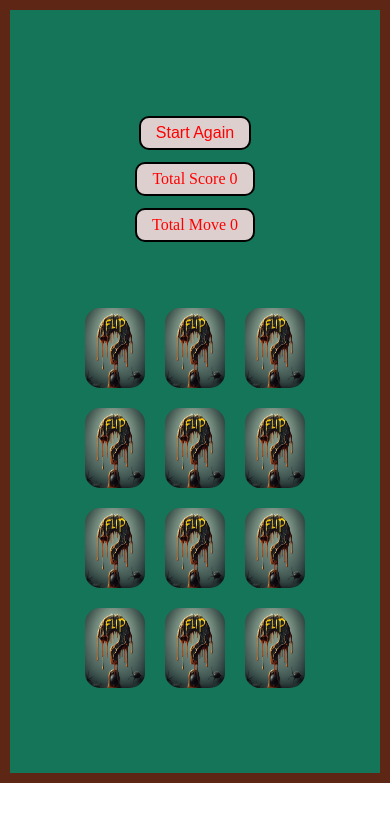
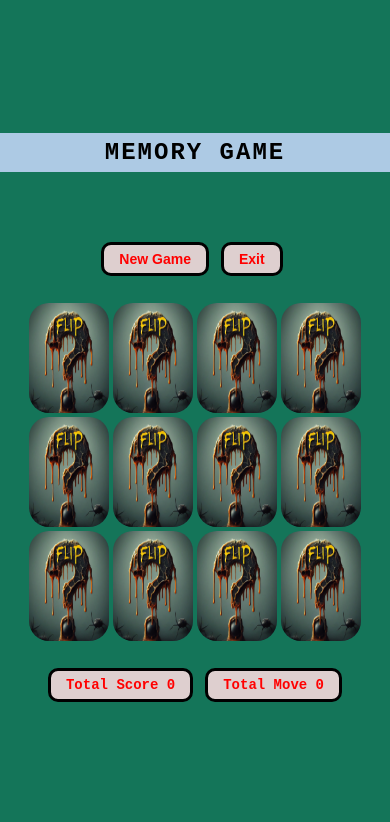
Before and after one commit to praveen01-chandra/GamePortHub, a plain HTML site: page AllGames/index.html in a window 390 px wide. Drawn offline with Linux system fonts and the light colour scheme.

Commit message:
responsiveness

```diff
--- a/index.html
+++ b/AllGames/index.html
@@ -10,20 +10,18 @@
 
 <body>
 
-        <!-- <div class="popup">
-                <div class="createpopup">
-                        <p>Start The Game</p>
+        <div class="fullgame">
+                <h1>MEMORY GAME</h1>
+                <div class="start-end">
+                        <button class="start res" id="resetButton">New Game</button>
+                <button class="start res">Exit</button>
                 </div>
-        </div> -->
 
-
-        <div class="fullgame">
+                <div class="tempImages" id="tempImages">
+                </div>
                 <div class="result">
-                        <button class="start res" id="resetButton">Start Again</button>
                         <div class="score res">Total Score 0</div>
                         <div class="move res">Total Move 0</div>
-                </div>
-                <div class="tempImages" id="tempImages">
                 </div>
         </div>
         <script src="script.js"></script>
--- /dev/null
+++ b/AllGames/style.css
@@ -0,0 +1,150 @@
+body {
+      margin: 0;
+      padding: 0;
+      box-sizing: border-box;
+      font-family: monospace;
+}
+
+h1 {
+      display: flex;
+      justify-content: center;
+      width: 100vw;
+      font-size: 36px;
+      letter-spacing: 2px;
+      color: rgb(0, 0, 0);
+      background-color: rgb(173, 202, 228);
+      padding: 6px 0;
+}
+
+.img {
+      height: 150px;
+      width: 241px;
+      margin: 2px;
+      border-radius: 20px;
+      display: flex;
+      align-items: center;
+      justify-content: center;
+      cursor: grabbing;
+}
+
+.tempImages {
+      display: flex;
+      justify-content: center;
+      flex-wrap: wrap;
+      max-width: 980px;
+}
+
+.fullgame {
+      display: flex;
+      align-items: center;
+      justify-content: center;
+      flex-direction: column;
+      min-height: 100vh;
+      background-color: rgb(8%, 46%, 35%);
+}
+
+.opa {
+      opacity: 0.6;
+}
+
+.result {
+      margin: 25px 0;
+      display: flex;
+}
+
+.res {
+      display: flex;
+      color: red;
+      margin: 0 6px;
+      border: 3px solid black;
+      padding: 6px 40px;
+      background-color: #decfcf;
+      font-size: 20px;
+      border-radius: 10px;
+      font-weight: 600;
+}
+
+.start-end {
+      display: flex;
+      margin-right: 6px;
+}
+
+.start {
+      cursor: pointer;
+      margin-bottom: 25px;
+      transition: 0.6s ease;
+}
+
+.start:hover {
+      background-color: #eb6666;
+      color: white;
+}
+
+.move span,
+.score span {
+      margin-left: 14px;
+}
+
+.progress {
+      height: 40px;
+      width: 80%;
+      border: 2px solid rgb(235, 160, 160);
+      margin: 10px;
+}
+
+@media (max-width: 1100px) {
+      .img {
+            width: 195px;
+      }
+}
+
+@media (max-width: 820px) {
+      .img {
+            width: 160px;
+      }
+      h1 {
+            margin-bottom: 70px;
+            font-size: 24px;
+      }
+}
+
+@media (max-width: 680px) {
+      .img {
+            width: 135px;
+      }
+
+      .res {
+            font-size: 16px;
+            padding: 6px 15px;
+      }
+}
+
+@media (max-width: 580px) {
+      .img {
+            width: 115px;
+      }
+}
+
+@media (max-width: 480px) {
+      .img {
+            width: 115px;
+            height: 110px;
+      }
+}
+
+@media (max-width: 400px) {
+      .img {
+            width: 80px;
+      }
+
+      .res {
+            font-size: 14px;
+      }
+}
+
+@media (max-width: 260px) {
+      .img {
+            width: 60px;
+            height: 70px;
+      }
+}
--- a/style.css
+++ /dev/null
@@ -1,105 +0,0 @@
-body {
-      margin: 0;
-      padding: 0;
-      box-sizing: border-box;
-}
-
-.img {
-      height: 155px;
-      width: 125px;
-      margin: 13px;
-      border-radius: 15px;
-      display: flex;
-      align-items: center;
-      justify-content: center;
-      cursor: grabbing;
-}
-
-.tempImages {
-      display: flex;
-      justify-content: center;
-      flex-wrap: wrap;
-      width: 50%;
-}
-
-.fullgame {
-      display: flex;
-      flex-direction: column;
-      justify-content: space-around;
-      background-size: cover;
-      align-items: center;
-      padding: 10px;
-      height: 93vh;
-      border: 10px solid rgb(37%, 15%, 8%);
-      background-color: rgb(8%, 46%, 35%);
-}
-
-.opa {
-      opacity: 0.6;
-}
-
-.result {
-      display: flex;
-      align-items: center;
-      justify-content: center;
-      margin: 25px 0;
-}
-
-.res {
-      display: flex;
-      justify-content: center;
-      color: red;
-      margin: 6px;
-      border: 2px solid black;
-      padding: 6px 40px;
-      background-color: #decfcf;
-      font-size: 20px;
-      border-radius: 10px;
-      font-weight: 500;
-}
-
-.start {
-      cursor: pointer;
-}
-
-.move span,
-.score span {
-      margin-left: 14px;
-}
-
-.progress {
-      height: 40px;
-      width: 80%;
-      border: 2px solid rgb(235, 160, 160);
-      margin: 10px;
-}
-
-@media (max-width: 720px) {
-      .fullgame {
-            flex-direction: column;
-            align-items: center;
-            justify-content: center;
-            height: 88vh;
-      }
-
-      .result {
-            flex-direction: column;
-            margin-bottom: 50px;
-      }
-
-      .tempImages {
-            width: 300px;
-      }
-
-      .img {
-            height: 80px;
-            width: 60px;
-            margin: 10px;
-      }
-
-      .res {
-            font-size: 16px;
-            padding: 6px 15px;
-            width: auto;
-      }
-}
```
Also changed, not shown: AllGames/images/card.png (renamed from images/card.png), AllGames/images/card1.jpg (renamed from images/card1.jpg), AllGames/images/card2.jpg (renamed from images/card2.jpg), AllGames/images/card3.png (renamed from images/card3.png), AllGames/images/card4.png (renamed from images/card4.png), AllGames/images/card6.png (renamed from images/card6.png), AllGames/script.js (renamed from script.js), index.html.html (renamed from front page/front.html), 2 other files.
